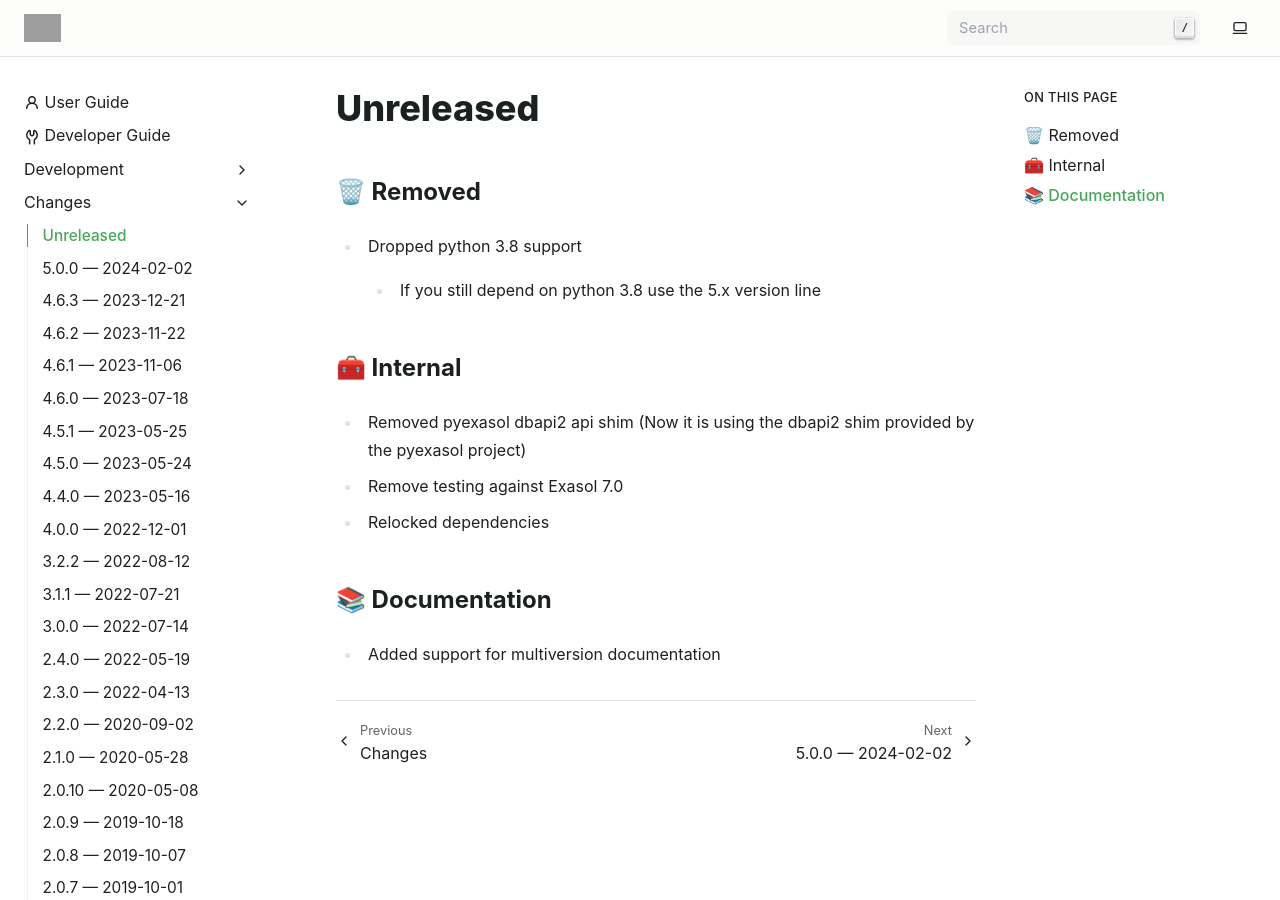
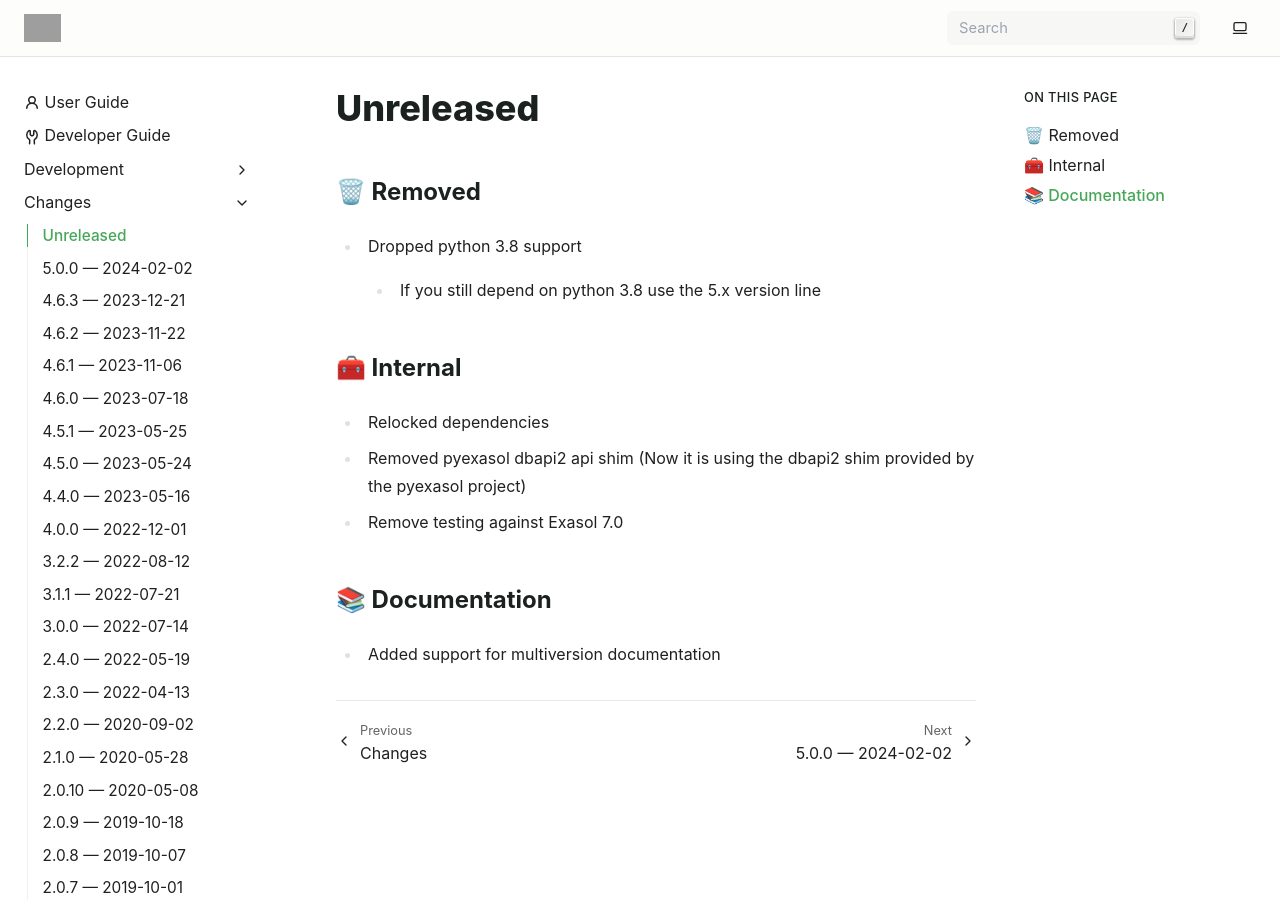
Before and after one commit to exasol/sqlalchemy-exasol, a Sphinx documentation site: the page built from doc/changes/unreleased.md, in a window 1280 px wide and 900 px high. Built offline with Sphinx 7.4.7, drawn with Linux system fonts in a browser that asks for light colours; pages that are not in the unit, such as notebooks, are missing from menus; grey boxes are pictures that could not be loaded.

```diff
--- a/doc/changes/unreleased.md
+++ b/doc/changes/unreleased.md
@@ -7,10 +7,10 @@
 
 ## 🧰 Internal
 
+- Relocked dependencies
 - Removed pyexasol dbapi2 api shim
   (Now it is using the dbapi2 shim provided by  the pyexasol project)
 - Remove testing against Exasol 7.0
-- Relocked dependencies
 
 ## 📚 Documentation
 
```
Also changed, not shown: 1 other file.
